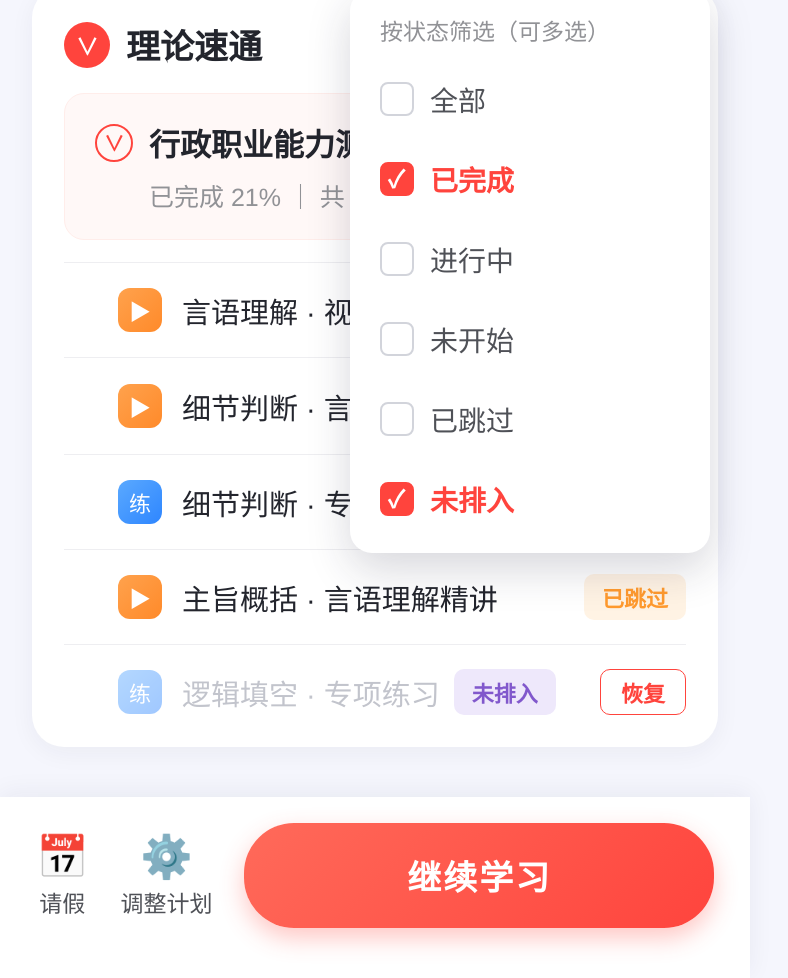
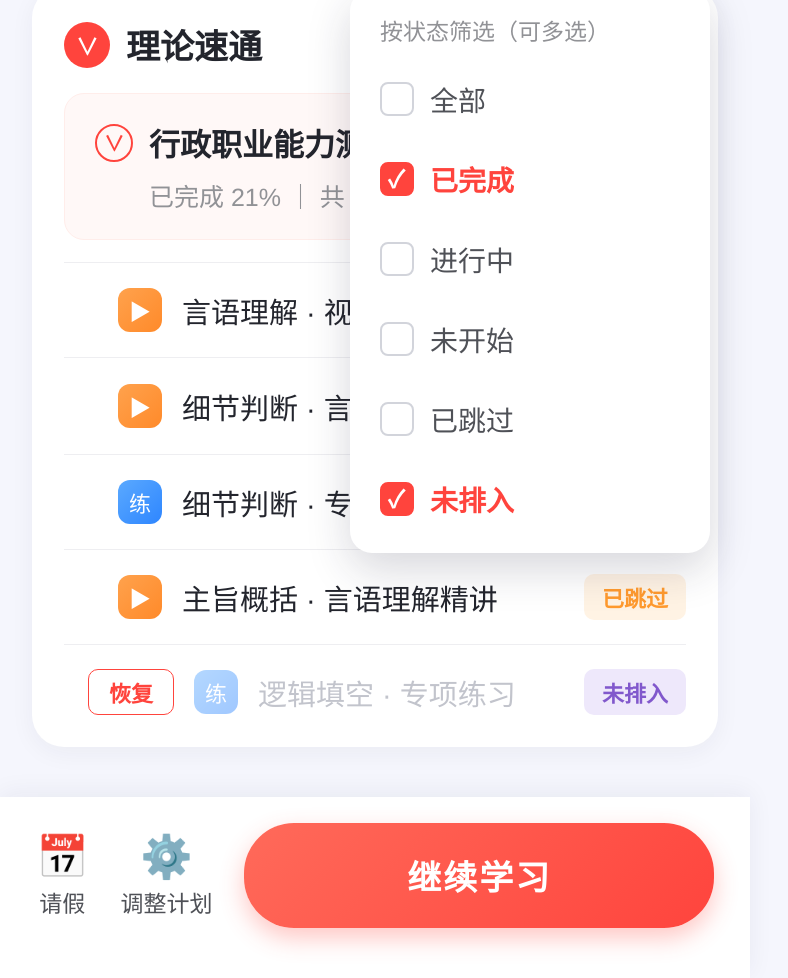
Before and after one commit to papago0506/my-site, a plain HTML site: page learning-plan-ui/allplan_rev.html in a window 1280 px wide. Shown: the part 961-1939 px from the top of the page, without its empty margins (0-788 px from the left). Drawn offline with Linux system fonts and the light colour scheme.

Commit message:
style: 恢复按钮移到任务行左侧空白处

```diff
--- a/learning-plan-ui/allplan_rev.html
+++ b/learning-plan-ui/allplan_rev.html
@@ -73,7 +73,7 @@ body{width:750px;background:var(--bg);color:var(--t1);}
 .row .nm{flex:1;font-size:29px;overflow:hidden;text-overflow:ellipsis;white-space:nowrap;}
 .bdg{font-size:22px;font-weight:600;padding:7px 18px;border-radius:10px;flex-shrink:0;margin-left:14px;}
 .bdg.done{background:var(--green-wash);color:var(--green);} .bdg.prog{background:var(--coral-wash);color:var(--coral);} .bdg.idle{background:#F1F2F5;color:#9A9DA6;} .bdg.skip{background:#FFF3E4;color:#FF9A2E;} .bdg.wait{background:#EEE8FB;color:#8158CC;}
-.row.w .nm{color:var(--t4);flex:0 1 auto;} .row.w .ic{opacity:.45;} .row.w .bdg.wait{margin-left:14px;} .recover{font-size:22px;color:var(--coral);font-weight:600;margin-left:auto;border:1px solid var(--coral);border-radius:10px;padding:6px 20px;flex-shrink:0;}
+.row.w{padding-left:24px;} .row.w .nm{color:var(--t4);flex:1;} .row.w .ic{opacity:.45;} .row.w .bdg.wait{margin-left:14px;} .recover{font-size:22px;color:var(--coral);font-weight:600;border:1px solid var(--coral);border-radius:10px;padding:6px 20px;flex-shrink:0;} .row.w .recover{order:-1;margin-right:20px;}
 /* 底栏 */
 .bar{background:#fff;box-shadow:0 -4px 24px rgba(31,35,60,.06);display:flex;align-items:center;gap:32px;padding:26px 36px 50px;margin-top:18px;}
 .bar .ico{text-align:center;font-size:23px;color:var(--t2);} .bar .ico .i{font-size:42px;display:block;margin-bottom:4px;}
```
